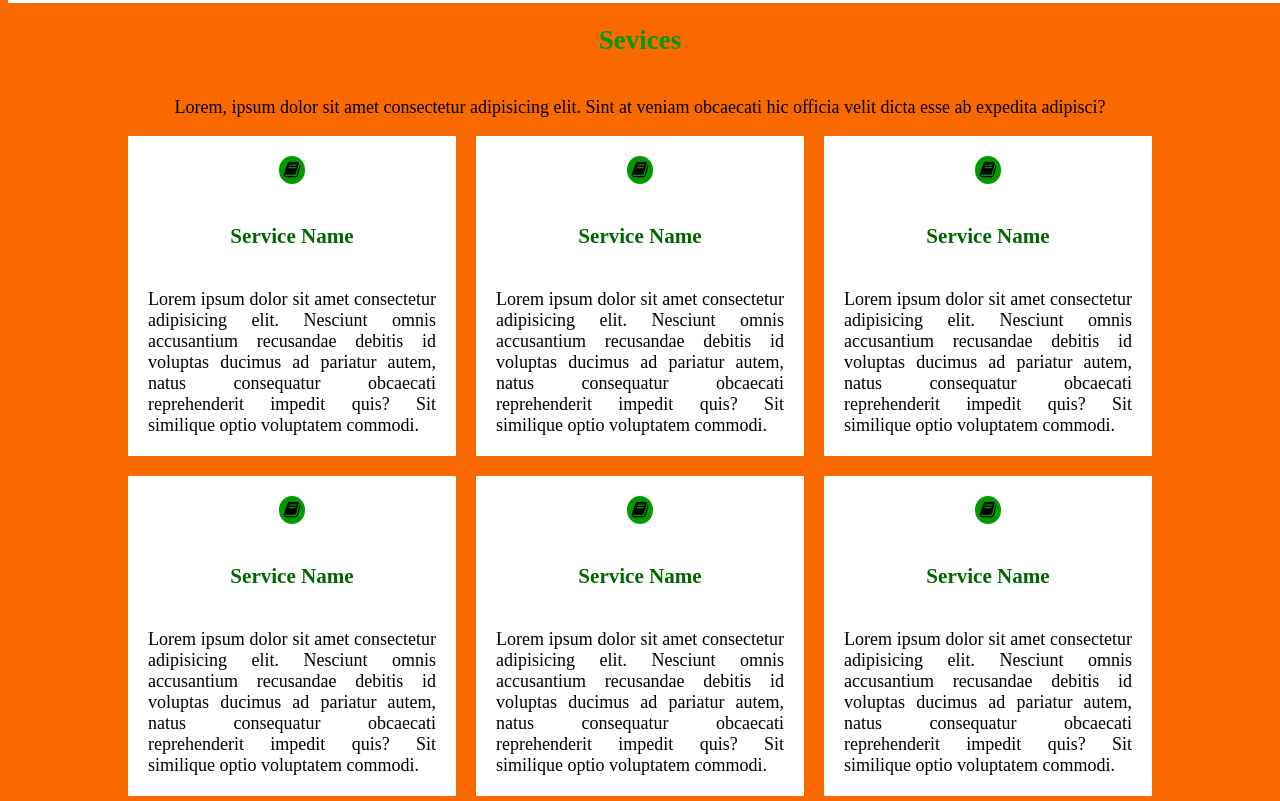
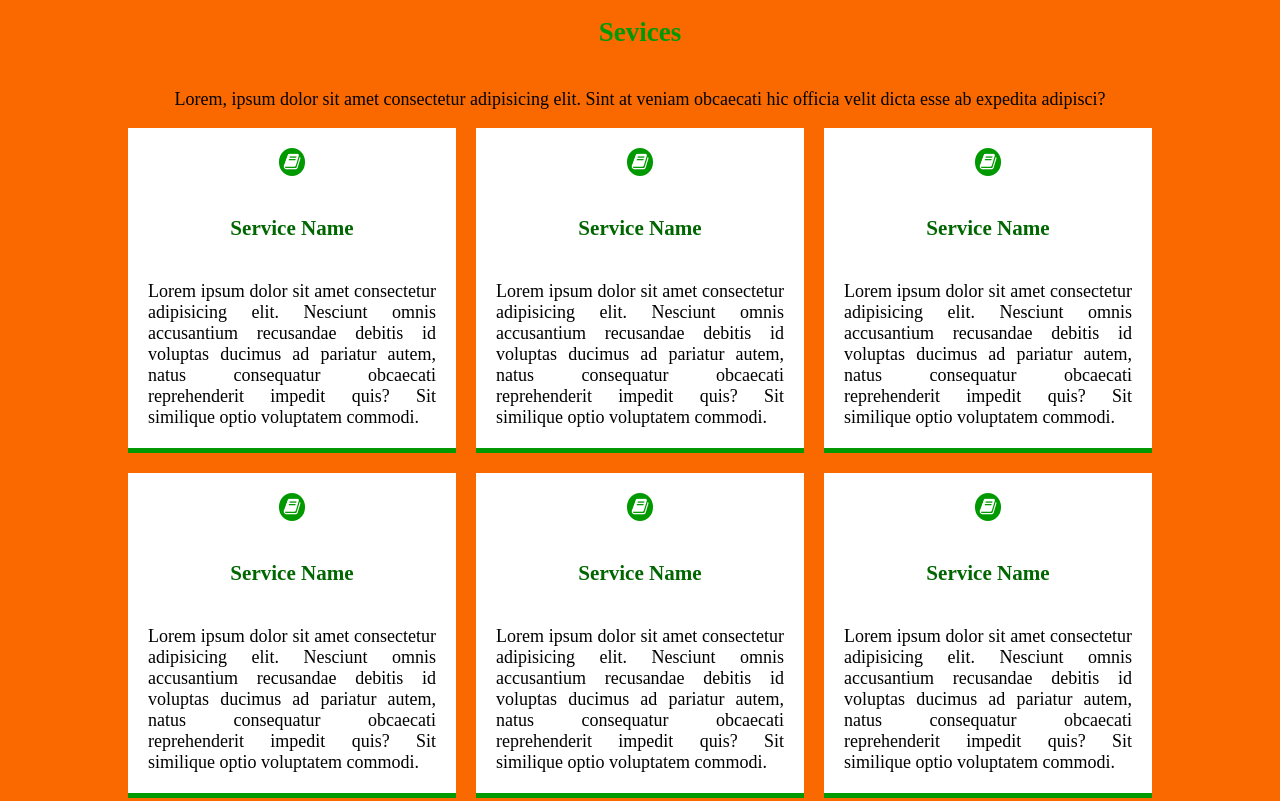
Before and after one commit to SIMONNABUKO/pure-css-html-js-templates-1, a plain HTML site: page index.html in a window 1280 px wide. Shown: the part 1466-2267 px from the top of the page. Drawn offline with Linux system fonts and the light colour scheme.

Commit message:
A few changes on the layout

```diff
--- a/css/_general.scss
+++ b/css/_general.scss
@@ -3,7 +3,7 @@ $primary-color: lime;
     i {
         border: 5px solid darken($primary-color, 20);
         background-color: darken($primary-color, 20);
-        color: darken($primary-color, 100);
+        color: #fff;
         border-radius: 50%;
     }
 }
--- a/css/style.scss
+++ b/css/style.scss
@@ -5,6 +5,9 @@ body {
     max-width: 100%;
     overflow-x: hidden;
     font-size: 18px;
+    margin: 0;
+    padding: 0;
+
 }
 
 #main {
@@ -87,6 +90,7 @@ body {
                 align-items: center;
                 text-align: justify;
                 background: #fff;
+                border-bottom: 5px solid darken($primary-color, 20);
                 i,
                 h3,
                 p {
```
Also changed, not shown: css/style.css, 1 other file.
